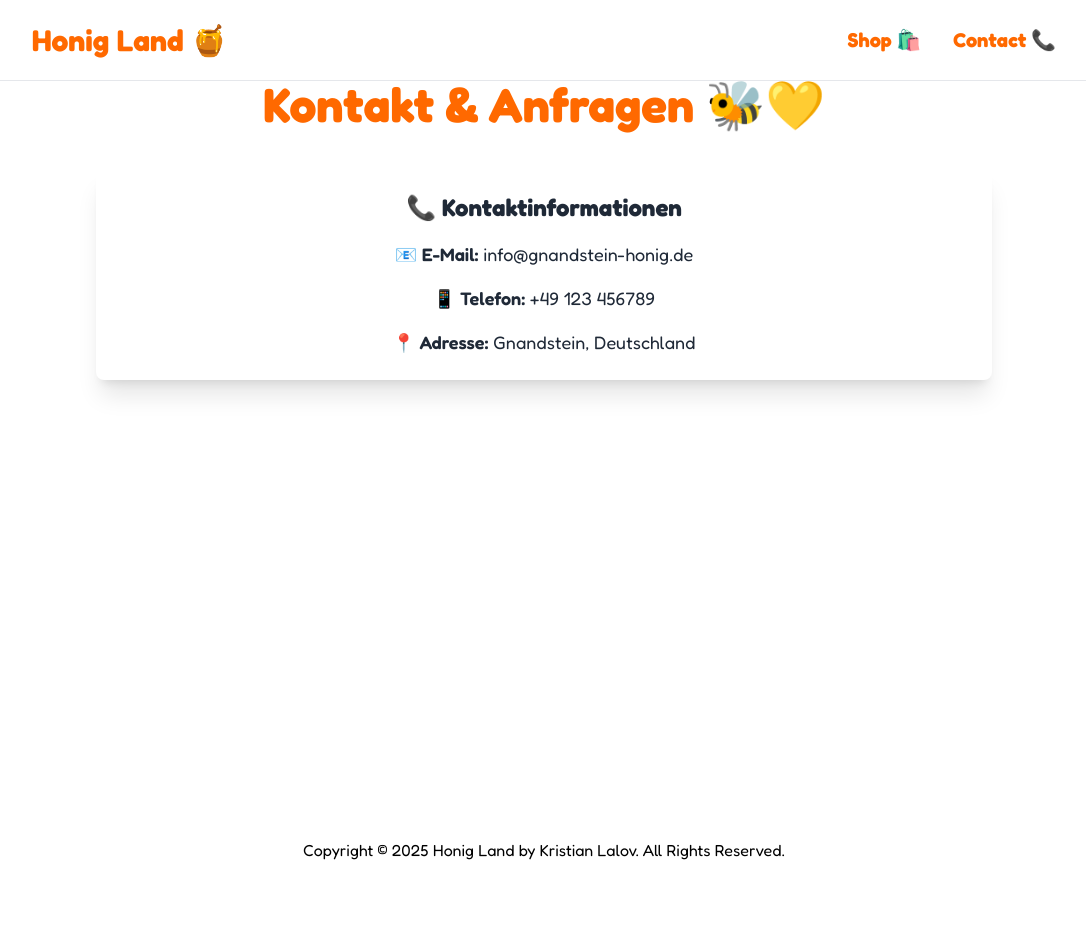
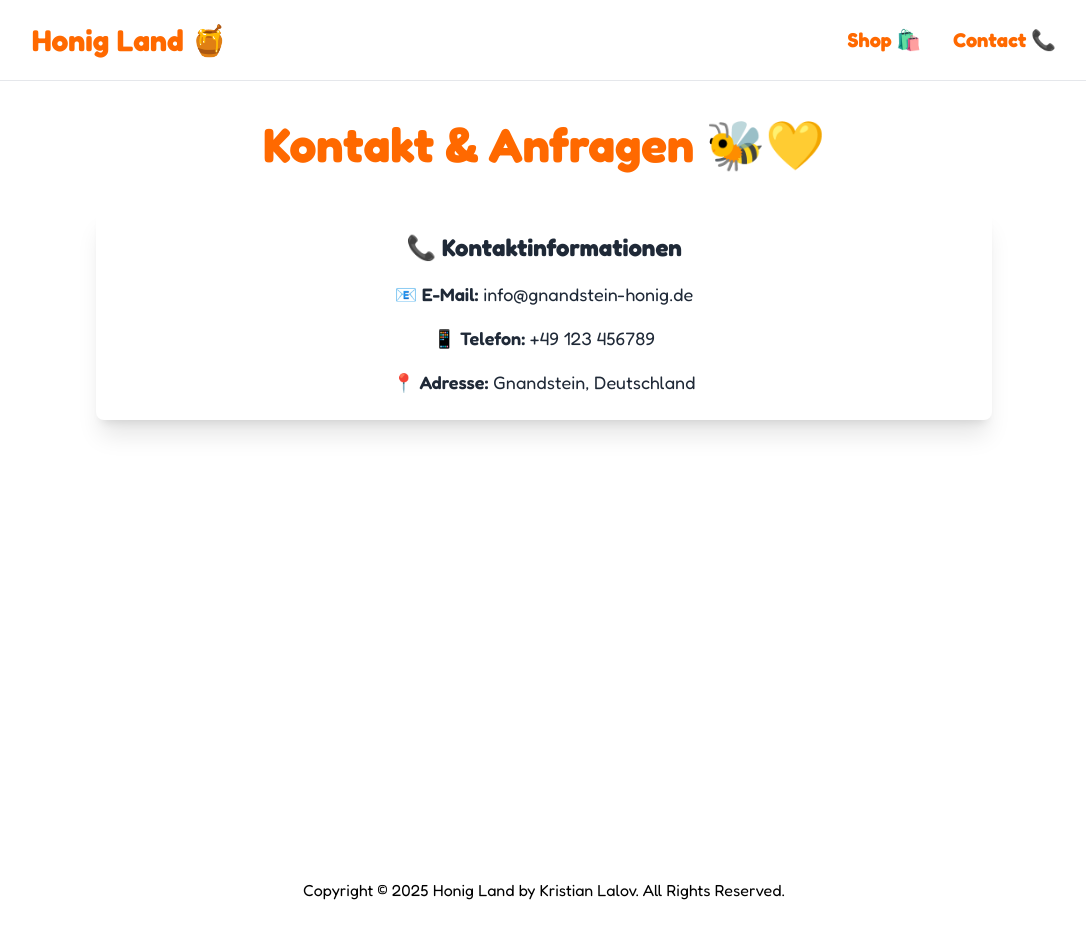
Before and after one commit to kris34/honig-land, a Next.js app: page /contact in a window 1280 px wide. Shown: the whole page, without its empty margins (96-1182 px from the left). Before the commit the page ends 900 px from the top, so only its background shows below. Built offline with nearby package versions, Linux system fonts and the light colour scheme.

Commit message:
changed margin top for contact page

```diff
--- a/app/contact/page.js
+++ b/app/contact/page.js
@@ -2,7 +2,7 @@
 
 export default function ContactPage() {
     return (
-        <div className="min-h-screen flex flex-col justify-start items-center text-center pt-20 p-6">
+        <div className="min-h-screen flex flex-col justify-start items-center text-center pt-20 p-6 mt-10">
             <h2 className="mb-4 font-bold text-headerFontColor text-2xl sm:text-3xl md:text-4xl lg:text-5xl">
                 Kontakt & Anfragen 🐝💛
             </h2>
```
